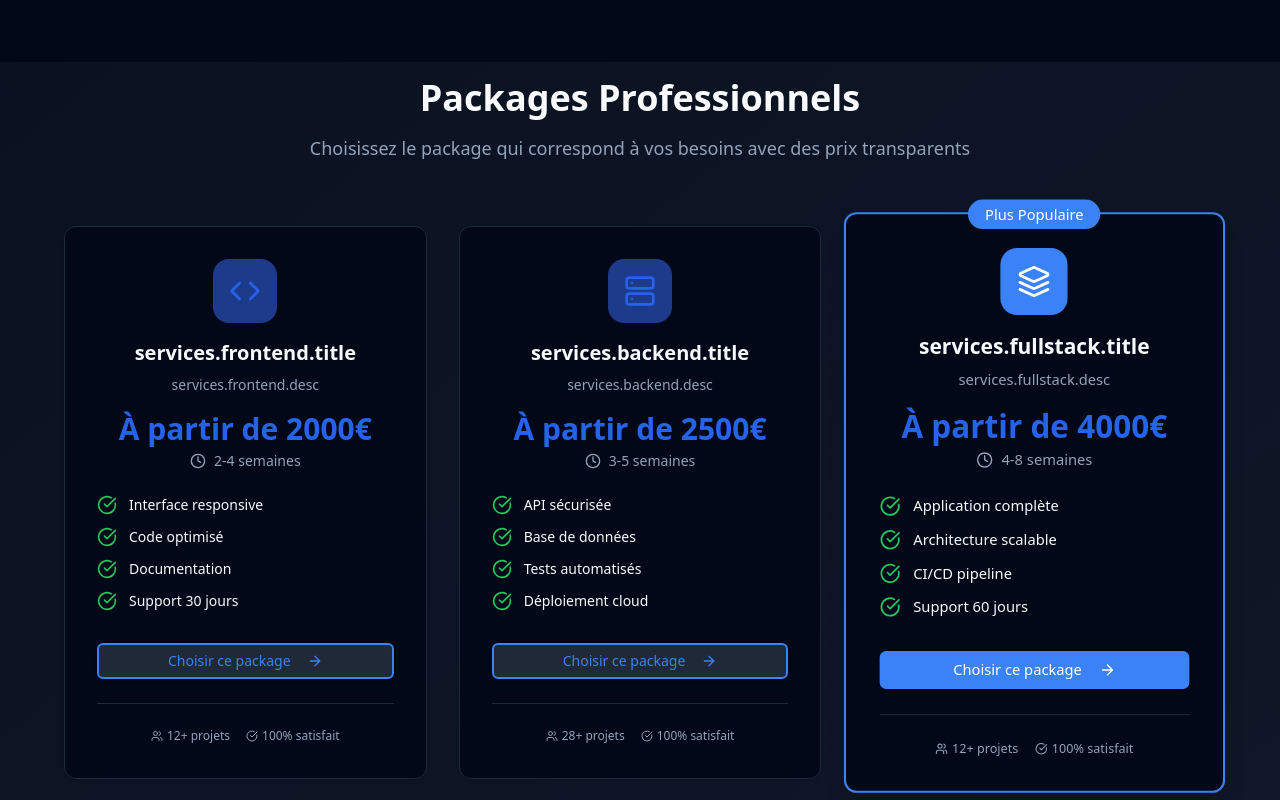
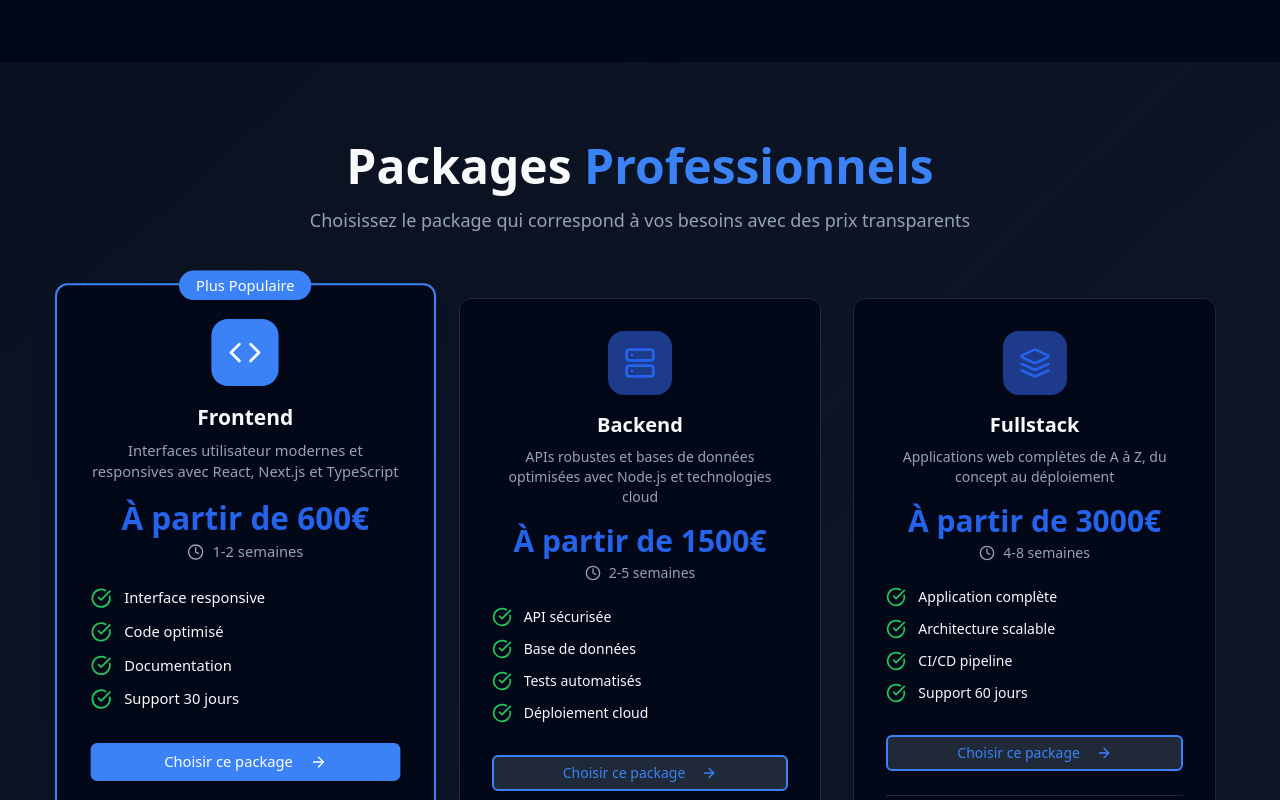
Before and after one commit to teovlt/portfolioFreelance, a React (Vite) app: page / in a window 1280 px wide. Shown: the part 3060-3860 px from the top of the page. Built offline with nearby package versions, Linux system fonts and the light colour scheme.

Commit message:
Redirect to contact form onClick and change values

```diff
--- a/src/pages/Services.tsx
+++ b/src/pages/Services.tsx
@@ -1,64 +1,3 @@
-// import { motion } from "framer-motion";
-// import { Palette, Globe, Smartphone } from "lucide-react";
-// import { ServiceCard } from "@/components/ServiceCard";
-// import { useTranslation } from "react-i18next";
-
-// export const Services = () => {
-//   const { t } = useTranslation();
-
-//   return (
-//     <section
-//       className="min-h-screen flex items-center justify-center p-4 bg-gradient-to-br dark:from-muted/30 dark:to-muted/50 from-muted/80 to-muted/90"
-//       id="services-section"
-//     >
-//       <div className="container">
-//         <motion.div
-//           initial={{ opacity: 0, y: 30 }}
-//           whileInView={{ opacity: 1, y: 0 }}
-//           transition={{ duration: 0.7 }}
-//           viewport={{ once: true }}
-//           className="text-center mb-16"
-//         >
-//           <motion.h2
-//             initial={{ opacity: 0 }}
-//             animate={{ opacity: 1 }}
-//             transition={{ delay: 0.7, duration: 0.7 }}
-//             className="text-4xl md:text-5xl font-bold "
-//           >
-//             {t("services.titleStart")} <span className="text-primary">{t("services.titleHighlight")}</span>
-//           </motion.h2>
-//         </motion.div>
-
-//         <motion.div initial={{ opacity: 0 }} whileInView={{ opacity: 1 }} transition={{ duration: 0.5 }} viewport={{ once: true }}>
-//           <div className="grid grid-cols-1 md:grid-cols-3 gap-6">
-//             <ServiceCard
-//               icon={<Globe className="h-12 w-12 text-primary" />}
-//               title={t("services.cards.0.title")}
-//               description={t("services.cards.0.description")}
-//               points={t("services.cards.0.points", { returnObjects: true }) as string[]}
-//               delay={0.1}
-//             />
-//             <ServiceCard
-//               icon={<Smartphone className="h-12 w-12 text-primary" />}
-//               title={t("services.cards.1.title")}
-//               description={t("services.cards.1.description")}
-//               points={t("services.cards.1.points", { returnObjects: true }) as string[]}
-//               delay={0.2}
-//             />
-//             <ServiceCard
-//               icon={<Palette className="h-12 w-12 text-primary" />}
-//               title={t("services.cards.2.title")}
-//               description={t("services.cards.2.description")}
-//               points={t("services.cards.2.points", { returnObjects: true }) as string[]}
-//               delay={0.3}
-//             />
-//           </div>
-//         </motion.div>
-//       </div>
-//     </section>
-//   );
-// };
-
 "use client";
 
 import { useState } from "react";
@@ -66,6 +5,7 @@ import { Card, CardContent } from "@/components/ui/card";
 import { Button } from "@/components/ui/button";
 import { Code, Server, Layers, ArrowRight, CheckCircle, Clock, Users } from "lucide-react";
 import { useTranslation } from "react-i18next";
+import { scrollToSection } from "@/utils/scrollToSection";
 
 export function Services() {
   const { t, i18n } = useTranslation();
@@ -75,24 +15,25 @@ export function Services() {
   const services = [
     {
       icon: Code,
-      title: t("services.frontend.title"),
-      description: t("services.frontend.desc"),
-      price: language === "fr" ? "À partir de 2000€" : "Starting from €2000",
-      duration: language === "fr" ? "2-4 semaines" : "2-4 weeks",
+      title: t("Frontend"),
+      description: t("Interfaces utilisateur modernes et responsives avec React, Next.js et TypeScript"),
+      price: language === "fr" ? "À partir de 600€" : "Starting from €600",
+      duration: language === "fr" ? "1-2 semaines" : "1-2 weeks",
       deliverables: [
         language === "fr" ? "Interface responsive" : "Responsive interface",
         language === "fr" ? "Code optimisé" : "Optimized code",
         language === "fr" ? "Documentation" : "Documentation",
         language === "fr" ? "Support 30 jours" : "30-day support",
       ],
-      popular: false,
+      popular: true,
+      projects: 12,
     },
     {
       icon: Server,
-      title: t("services.backend.title"),
-      description: t("services.backend.desc"),
-      price: language === "fr" ? "À partir de 2500€" : "Starting from €2500",
-      duration: language === "fr" ? "3-5 semaines" : "3-5 weeks",
+      title: t("Backend"),
+      description: t("APIs robustes et bases de données optimisées avec Node.js et technologies cloud"),
+      price: language === "fr" ? "À partir de 1500€" : "Starting from €1500",
+      duration: language === "fr" ? "2-5 semaines" : "2-5 weeks",
       deliverables: [
         language === "fr" ? "API sécurisée" : "Secure API",
         language === "fr" ? "Base de données" : "Database setup",
@@ -100,12 +41,13 @@ export function Services() {
         language === "fr" ? "Déploiement cloud" : "Cloud deployment",
       ],
       popular: false,
+      projects: 6,
     },
     {
       icon: Layers,
-      title: t("services.fullstack.title"),
-      description: t("services.fullstack.desc"),
-      price: language === "fr" ? "À partir de 4000€" : "Starting from €4000",
+      title: t("Fullstack"),
+      description: t("Applications web complètes de A à Z, du concept au déploiement"),
+      price: language === "fr" ? "À partir de 3000€" : "Starting from €3000",
       duration: language === "fr" ? "4-8 semaines" : "4-8 weeks",
       deliverables: [
         language === "fr" ? "Application complète" : "Complete application",
@@ -113,18 +55,21 @@ export function Services() {
         language === "fr" ? "CI/CD pipeline" : "CI/CD pipeline",
         language === "fr" ? "Support 60 jours" : "60-day support",
       ],
-      popular: true,
+      popular: false,
+      projects: 9,
     },
   ];
 
   return (
     <section
-      className="min-h-screen flex items-center justify-center p-4 bg-gradient-to-br dark:from-muted/30 dark:to-muted/50 from-muted/80 to-muted/90"
+      className="min-h-screen flex items-center justify-center py-20 p-4 bg-gradient-to-br dark:from-muted/30 dark:to-muted/50 from-muted/80 to-muted/90"
       id="services-section"
     >
       <div className="container mx-auto px-4 sm:px-6 lg:px-8">
         <div className="text-center mb-16">
-          <h2 className="text-3xl sm:text-4xl font-bold mb-4">Packages Professionnels</h2>
+          <h2 className="text-4xl md:text-5xl font-bold items-center justify-center text-center mb-4">
+            Packages<span className="text-primary"> Professionnels</span>
+          </h2>
           <p className="text-lg text-muted-foreground max-w-2xl mx-auto">
             Choisissez le package qui correspond à vos besoins avec des prix transparents
           </p>
@@ -186,6 +131,7 @@ export function Services() {
                       ? "bg-blue-500 hover:bg-blue-600 text-white"
                       : "bg-white dark:bg-gray-800 border-2 border-blue-500 text-blue-500 hover:bg-blue-50 dark:hover:bg-blue-950"
                   }`}
+                  onClick={(e) => scrollToSection("contact-section", e)}
                 >
                   {language === "fr" ? "Choisir ce package" : "Choose this package"}
                   <ArrowRight className="ml-2 h-4 w-4" />
@@ -196,7 +142,7 @@ export function Services() {
                   <div className="flex items-center gap-1 text-xs text-muted-foreground">
                     <Users className="h-3 w-3" />
                     <span>
-                      {Math.floor(Math.random() * 20) + 10}+ {language === "fr" ? "projets" : "projects"}
+                      {service.projects}+ {language === "fr" ? "projets" : "projects"}
                     </span>
                   </div>
                   <div className="flex items-center gap-1 text-xs text-muted-foreground">
@@ -218,7 +164,11 @@ export function Services() {
                 ? "Chaque projet est unique. Discutons de vos besoins spécifiques pour un devis sur mesure."
                 : "Every project is unique. Let's discuss your specific needs for a tailored quote."}
             </p>
-            <Button size="lg" className="bg-gradient-to-r from-blue-600 to-purple-600 hover:from-blue-700 hover:to-purple-700 text-white">
+            <Button
+              size="lg"
+              onClick={(e) => scrollToSection("contact-section", e)}
+              className="bg-gradient-to-r from-blue-600 to-purple-600 hover:from-blue-700 hover:to-purple-700 text-white"
+            >
               {language === "fr" ? "Demander un devis" : "Request a quote"}
               <ArrowRight className="ml-2 h-5 w-5" />
             </Button>
```
